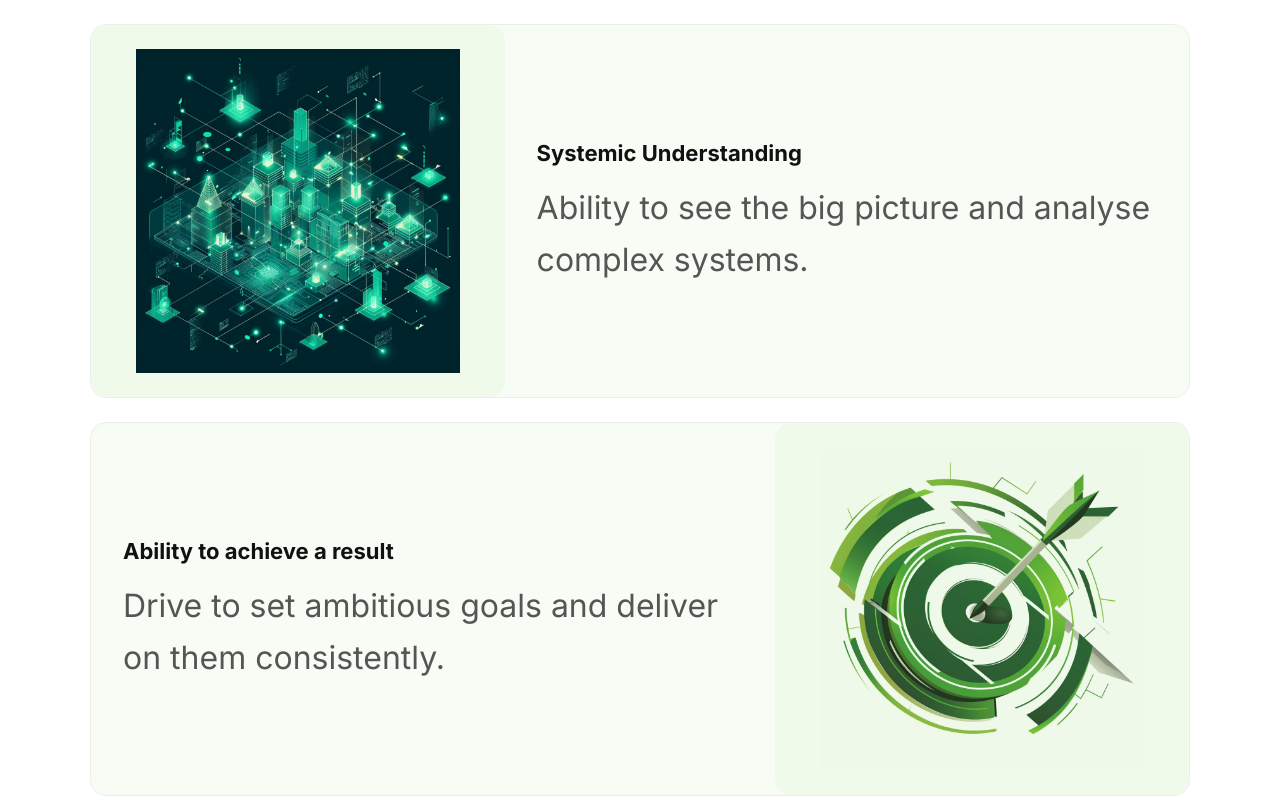
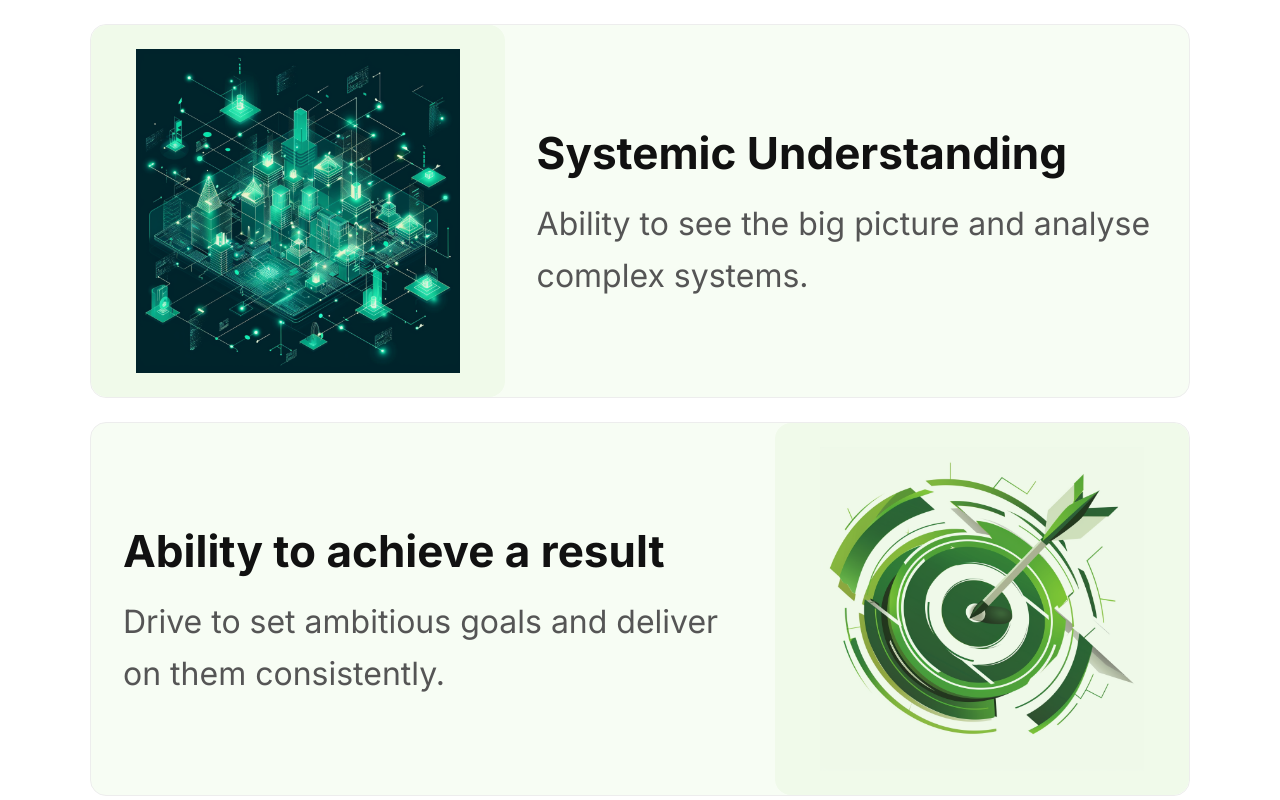
Before and after one commit to svkorovin-jpg/gntpower, a Next.js app: page /en in a window 1280 px wide. Shown: the part 1560-2360 px from the top of the page. Built offline with nearby package versions, Linux system fonts and the light colour scheme.

Commit message:
Double competency title font size to 44px

```diff
--- a/components/Competencies.tsx
+++ b/components/Competencies.tsx
@@ -47,7 +47,7 @@ export default function Competencies({ title, items }: CompetenciesProps) {
             )
             const textBlock = (
               <div className="flex flex-col justify-center flex-[1.5] px-2 md:px-8 py-6 md:py-0">
-                <h3 className="text-[22px] font-bold text-[#111] mb-3">{item.title}</h3>
+                <h3 className="text-[44px] font-bold text-[#111] mb-3">{item.title}</h3>
                 <p className="text-[32px] text-[#555] leading-relaxed m-0">{item.text}</p>
               </div>
             )
```
